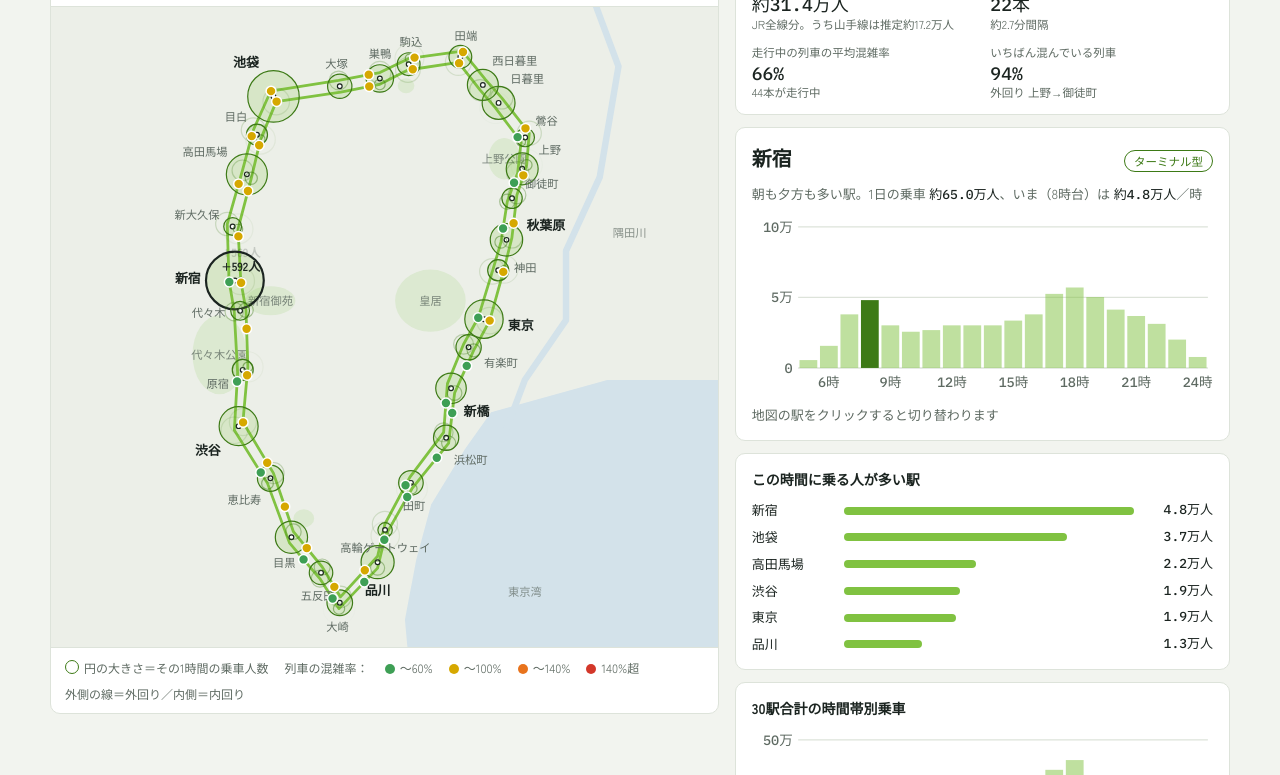
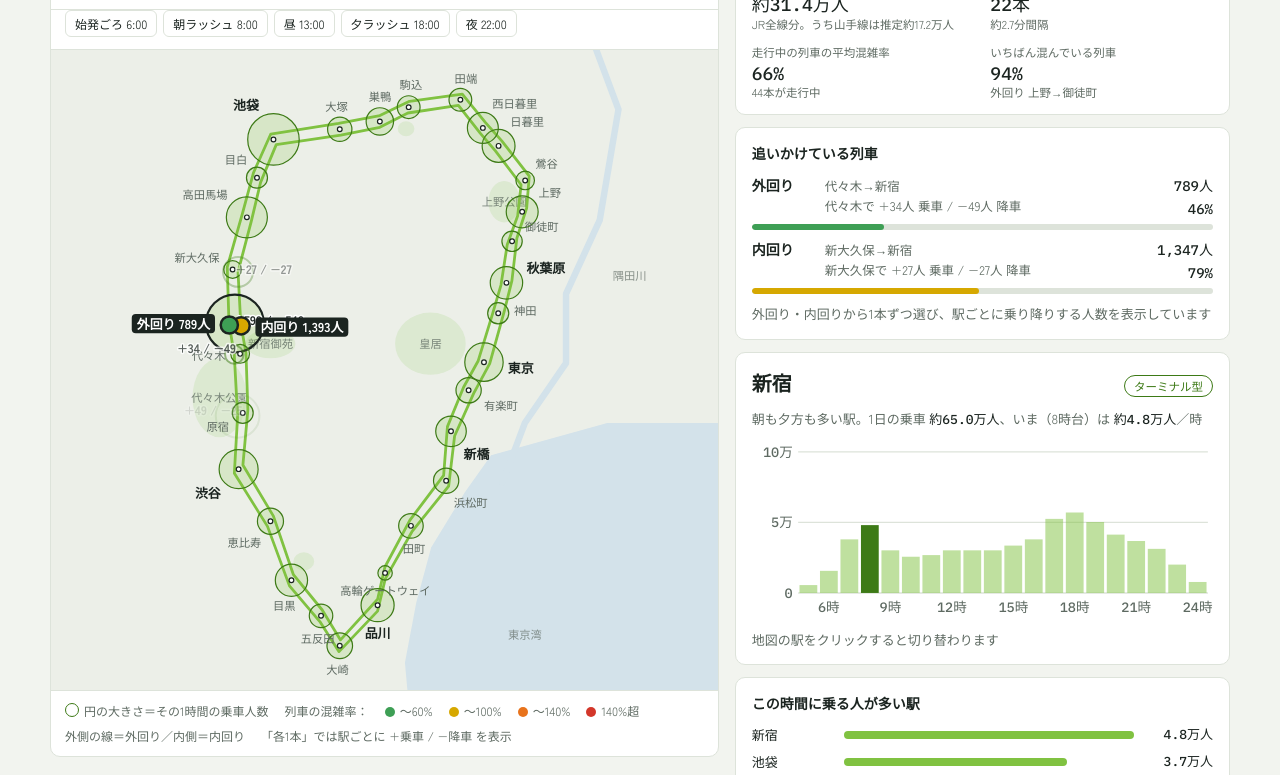
Before and after one commit to tom1236908745/hands_of_mountain, a plain HTML site: page index.html in a window 1280 px wide. Shown: the part 163-938 px from the top of the page. Drawn offline with Linux system fonts and the light colour scheme.

Commit message:
外回り・内回りを1本ずつ追跡する表示モードを追加し、既定にする
各列車が駅ごとに乗せる人数と降ろす人数を地図とパネルに表示する。

Co-Authored-By: Claude Opus 5.5 <noreply@anthropic.com>
Claude-Session: https://claude.ai/code/session_01BHfrTnSwh9MifPsb9ci5Ba

```diff
--- a/index.html
+++ b/index.html
@@ -83,6 +83,13 @@ canvas{display:block;width:100%;height:100%;touch-action:manipulation;cursor:cro
 .rank button:focus-visible{outline:2px solid var(--line-ink)}
 .rank .bar{height:8px;border-radius:4px;background:var(--line)}
 .rank .v{font-family:var(--font-num);text-align:right;font-variant-numeric:tabular-nums}
+.track{display:flex;flex-direction:column;gap:8px}
+.track .row{display:grid;grid-template-columns:4.5em minmax(0,1fr) auto;gap:4px 10px;align-items:baseline}
+.track .dir{font-weight:700}
+.track .where{color:var(--muted);font-size:12.5px;min-width:0}
+.track .num{font-family:var(--font-num);font-variant-numeric:tabular-nums;text-align:right}
+.track .meter{grid-column:1/-1;height:6px;border-radius:3px;background:var(--rule);overflow:hidden}
+.track .meter span{display:block;height:100%;border-radius:3px}
 .notes{color:var(--muted);font-size:12px;line-height:1.7;margin:0;padding-left:1.2em}
 .notes li+li{margin-top:2px}
 </style>
@@ -100,6 +107,10 @@ canvas{display:block;width:100%;height:100%;touch-action:manipulation;cursor:cro
         <button id="play" type="button">一時停止</button>
         <div class="grow">
           <input id="time" type="range" min="300" max="1469" step="1" value="480" aria-label="時刻">
+        </div>
+        <div class="seg" role="group" aria-label="列車の表示">
+          <button type="button" id="viewOne" aria-pressed="true">各1本</button>
+          <button type="button" id="viewAll" aria-pressed="false">全列車</button>
         </div>
         <div class="seg" role="group" aria-label="曜日">
           <button type="button" id="dayWk" aria-pressed="true">平日</button>
@@ -133,6 +144,7 @@ canvas{display:block;width:100%;height:100%;touch-action:manipulation;cursor:cro
         <span><i style="background:var(--c3)"></i>〜140%</span>
         <span><i style="background:var(--c4)"></i>140%超</span>
         <span>外側の線＝外回り／内側＝内回り</span>
+        <span>「各1本」では駅ごとに +乗車 / −降車 を表示</span>
       </div>
     </section>
 
@@ -145,6 +157,12 @@ canvas{display:block;width:100%;height:100%;touch-action:manipulation;cursor:cro
           <div><dt>走行中の列車の平均混雑率</dt><dd id="kAvg">–</dd></div>
           <div><dt>いちばん混んでいる列車</dt><dd id="kMax">–</dd></div>
         </dl>
+      </section>
+
+      <section class="card" id="trackCard">
+        <h2>追いかけている列車</h2>
+        <div class="track" id="track"></div>
+        <p class="st-meta">外回り・内回りから1本ずつ選び、駅ごとに乗り降りする人数を表示しています</p>
       </section>
 
       <section class="card" aria-live="polite">
@@ -267,7 +285,16 @@ function balance(dir) {
       const g = mod1(arr[(k + 1) % arr.length].pos - arr[k].pos);
       if (g < gap) { gap = g; best = (k + 1) % arr.length; }
     }
+    if (arr[best] === tracked[dir]) best = (best + 1) % arr.length; // 追跡中の列車は残す
     sim.trains.splice(sim.trains.indexOf(arr[best]), 1);
+  }
+}
+
+// 外回り・内回りから1本ずつ追跡する
+const tracked = { 1: null, '-1': null };
+function ensureTracked() {
+  for (const dir of [1, -1]) {
+    if (!sim.trains.includes(tracked[dir])) tracked[dir] = sim.trains.find(t => t.dir === dir) || null;
   }
 }
 
@@ -280,16 +307,18 @@ function step(dt) {
     for (let i = 0; i < N; i++) {
       const d = tr.dir === 1 ? mod1(SP[i] - old) : mod1(old - SP[i]);
       if (d > 0 && d <= mv) {
-        tr.load -= Math.round(tr.load * ap[i]);
+        const off = Math.round(tr.load * ap[i]);
+        tr.load -= off;
         const on = Math.round(b[i] * SHARE / (2 * tph) * (0.85 + Math.random() * 0.3));
         tr.load += on;
-        if (!quiet && ripples.length < 240) ripples.push({ i, dir: tr.dir, on, born: performance.now() });
+        tr.last = { i, on, off };
+        if (!quiet && ripples.length < 240) ripples.push({ i, dir: tr.dir, on, off, tr, born: performance.now() });
       }
     }
   }
   sim.t += dt;
   const m = Math.floor(sim.t);
-  if (m !== sim.lastMin) { sim.lastMin = m; balance(1); balance(-1); }
+  if (m !== sim.lastMin) { sim.lastMin = m; balance(1); balance(-1); ensureTracked(); }
 }
 
 function reset(t0) {
@@ -297,6 +326,8 @@ function reset(t0) {
   sim.trains = []; sim.t = start; sim.lastMin = Math.floor(start);
   const n = TPH[sim.day][hourOf(start)];
   for (const dir of [1, -1]) for (let k = 0; k < n; k++) sim.trains.push({ dir, pos: k / n, load: 0 });
+  tracked[1] = tracked[-1] = null;
+  ensureTracked();
   quiet = true;
   while (sim.t < t0) step(Math.min(0.25, t0 - sim.t));
   quiet = false;
@@ -358,7 +389,9 @@ const congColor = pct => pct <= 60 ? tok.c1 : pct <= 100 ? tok.c2 : pct <= 140 ?
 const FONT = '"Zen Kaku Gothic New","Hiragino Sans","Noto Sans JP",sans-serif';
 const radiusOf = v => (3 + Math.sqrt(v / PEAK) * 26) * SF;
 
-let selected = 16, hover = null;
+let selected = 16, hover = null, viewMode = 'one';
+const visibleTrains = () => viewMode === 'one' ? [tracked[1], tracked[-1]].filter(Boolean) : sim.trains;
+const dirName = d => d === 1 ? '内回り' : '外回り';
 
 function draw(now) {
   ctx.setTransform(DPR, 0, 0, DPR, 0, 0);
@@ -415,26 +448,49 @@ function draw(now) {
 
   // 乗車の波紋
   for (let k = ripples.length - 1; k >= 0; k--) {
-    const rp = ripples[k], a = (now - rp.born) / 900;
+    const rp = ripples[k], a = (now - rp.born) / (viewMode === 'one' ? 1500 : 900);
     if (a >= 1) { ripples.splice(k, 1); continue; }
+    const isTracked = rp.tr === tracked[rp.dir];
+    if (viewMode === 'one' && !isTracked) continue;
     const [x, y] = TP[rp.dir][rp.i];
-    ctx.beginPath(); ctx.arc(x, y, (3 + a * 12) * SF, 0, Math.PI * 2);
-    ctx.strokeStyle = tok['line-ink']; ctx.globalAlpha = (1 - a) * 0.6; ctx.lineWidth = 1.2; ctx.stroke();
-    if (rp.i === selected && rp.on > 0) {
-      ctx.globalAlpha = 1 - a; ctx.fillStyle = tok.fg; ctx.font = `600 ${11 * SF}px ${FONT}`;
+    const life = 1 - a;
+    ctx.beginPath(); ctx.arc(x, y, (3 + a * (viewMode === 'one' ? 20 : 12)) * SF, 0, Math.PI * 2);
+    ctx.strokeStyle = tok['line-ink']; ctx.globalAlpha = life * 0.7; ctx.lineWidth = viewMode === 'one' ? 2 : 1.2; ctx.stroke();
+    const showText = viewMode === 'one' ? isTracked : (rp.i === selected && rp.on > 0);
+    if (showText) {
+      ctx.globalAlpha = life; ctx.font = `700 ${11.5 * SF}px ${FONT}`;
       ctx.textAlign = 'center'; ctx.textBaseline = 'bottom';
-      ctx.fillText('+' + rp.on.toLocaleString() + '人', x, y - 8 * SF - a * 16 * SF);
+      const ux = x - CEN[0], uy = y - CEN[1], l = Math.hypot(ux, uy) || 1;
+      const side = rp.dir === 1 ? -1 : 1; // 内回りは内側、外回りは外側に表示
+      const tx = x + ux / l * side * 26 * SF, ty = y + uy / l * side * 26 * SF - a * 14 * SF;
+      const label = viewMode === 'one' ? `+${rp.on.toLocaleString()} / −${rp.off.toLocaleString()}` : '+' + rp.on.toLocaleString() + '人';
+      ctx.lineWidth = 3; ctx.strokeStyle = tok.surface; ctx.strokeText(label, tx, ty);
+      ctx.fillStyle = tok.fg; ctx.fillText(label, tx, ty);
     }
     ctx.globalAlpha = 1;
   }
 
   // 列車（色＝混雑率）
-  for (const tr of sim.trains) {
-    const [x, y] = posPt(tr.pos, tr.dir);
-    tr.x = x; tr.y = y;
-    ctx.beginPath(); ctx.arc(x, y, (tr === hover ? 6.5 : 4.6) * SF, 0, Math.PI * 2);
+  for (const tr of sim.trains) { const [x, y] = posPt(tr.pos, tr.dir); tr.x = x; tr.y = y; }
+  const big = viewMode === 'one';
+  for (const tr of visibleTrains()) {
+    const { x, y } = tr;
+    ctx.beginPath(); ctx.arc(x, y, (big ? 8 : tr === hover ? 6.5 : 4.6) * SF, 0, Math.PI * 2);
     ctx.fillStyle = congColor(tr.load / CAP * 100); ctx.fill();
-    ctx.lineWidth = 1.5; ctx.strokeStyle = tok.surface; ctx.stroke();
+    ctx.lineWidth = big ? 2.5 : 1.5; ctx.strokeStyle = big ? tok.fg : tok.surface; ctx.stroke();
+    if (big) {
+      const ux = x - CEN[0], uy = y - CEN[1], l = Math.hypot(ux, uy) || 1;
+      const side = tr.dir === 1 ? -1 : 1;
+      const lx = x + ux / l * side * 18 * SF, ly = y + uy / l * side * 18 * SF;
+      const label = `${dirName(tr.dir)} ${tr.load.toLocaleString()}人`;
+      ctx.font = `700 ${12 * SF}px ${FONT}`;
+      ctx.textAlign = ux * side / l > 0.3 ? 'left' : ux * side / l < -0.3 ? 'right' : 'center';
+      ctx.textBaseline = 'middle';
+      const tw = ctx.measureText(label).width, ph = 16 * SF;
+      const bx = ctx.textAlign === 'left' ? lx - 5 : ctx.textAlign === 'right' ? lx - tw - 5 : lx - tw / 2 - 5;
+      ctx.fillStyle = tok.fg; ctx.beginPath(); ctx.roundRect(bx, ly - ph / 2 - 1, tw + 10, ph + 2, 4); ctx.fill();
+      ctx.fillStyle = tok.surface; ctx.fillText(label, lx, ly);
+    }
   }
 }
 
@@ -500,7 +556,16 @@ function updateKpis() {
   const avg = tr.reduce((a, t) => a + t.load, 0) / tr.length / CAP * 100;
   const top = tr.reduce((a, t) => t.load > a.load ? t : a, tr[0]);
   $('kAvg').innerHTML = `${Math.round(avg)}%<small>${tr.length}本が走行中</small>`;
-  $('kMax').innerHTML = `${Math.round(top.load / CAP * 100)}%<small>${top.dir === 1 ? '内回り' : '外回り'} ${segName(top)}</small>`;
+  $('kMax').innerHTML = `${Math.round(top.load / CAP * 100)}%<small>${dirName(top.dir)} ${segName(top)}</small>`;
+  $('track').innerHTML = [-1, 1].map(dir => {
+    const t = tracked[dir];
+    if (!t) return '';
+    const pct = Math.round(t.load / CAP * 100);
+    const last = t.last ? `${ST[t.last.i].name}で +${t.last.on.toLocaleString()}人 乗車 / −${t.last.off.toLocaleString()}人 降車` : 'まだ駅に着いていません';
+    return `<div class="row"><span class="dir">${dirName(dir)}</span><span class="where">${segName(t)}<br>${last}</span>` +
+      `<span class="num">${t.load.toLocaleString()}人<br>${pct}%</span>` +
+      `<span class="meter"><span style="width:${Math.min(100, pct / 1.6)}%;background:${congColor(pct)}"></span></span></div>`;
+  }).join('');
 }
 
 // ---- 操作 ----
@@ -517,6 +582,13 @@ function setDay(d) {
   $('dayWk').setAttribute('aria-pressed', d === 'wk'); $('dayHol').setAttribute('aria-pressed', d === 'hol');
   reset(sim.t); updatePanels(true); updateKpis();
 }
+function setView(m) {
+  viewMode = m;
+  $('viewOne').setAttribute('aria-pressed', m === 'one'); $('viewAll').setAttribute('aria-pressed', m === 'all');
+  $('trackCard').hidden = m !== 'one';
+}
+$('viewOne').addEventListener('click', () => setView('one'));
+$('viewAll').addEventListener('click', () => setView('all'));
 $('dayWk').addEventListener('click', () => setDay('wk'));
 $('dayHol').addEventListener('click', () => setDay('hol'));
 document.querySelectorAll('.jumps button').forEach(bt => bt.addEventListener('click', () => {
@@ -530,7 +602,7 @@ $('rank').addEventListener('click', e => {
 function pick(ev) {
   const r = cv.getBoundingClientRect(), mx = ev.clientX - r.left, my = ev.clientY - r.top;
   let best = null, bd = 10 * SF;
-  for (const t of sim.trains) { const d = Math.hypot(t.x - mx, t.y - my); if (d < bd) { bd = d; best = t; } }
+  for (const t of visibleTrains()) { const d = Math.hypot(t.x - mx, t.y - my); if (d < bd) { bd = d; best = t; } }
   if (best) return { train: best, mx, my };
   const b = BOARD[sim.day][hourOf(sim.t)];
   let si = -1, sd = Infinity;
@@ -545,7 +617,7 @@ cv.addEventListener('pointermove', ev => {
   hover = p.train || null;
   if (p.train) {
     const t = p.train;
-    tip.innerHTML = `${t.dir === 1 ? '内回り' : '外回り'} ${segName(t)}<br>乗っている人 約${t.load.toLocaleString()}人・混雑率 ${Math.round(t.load / CAP * 100)}%`;
+    tip.innerHTML = `${dirName(t.dir)} ${segName(t)}<br>乗っている人 約${t.load.toLocaleString()}人・混雑率 ${Math.round(t.load / CAP * 100)}%`;
   } else if (p.station != null) {
     const h = hourOf(sim.t);
     tip.innerHTML = `${ST[p.station].name}<br>${h === 0 ? 24 : h}時台の乗車 ${fmtPeople(BOARD[sim.day][h][p.station])}`;
```
